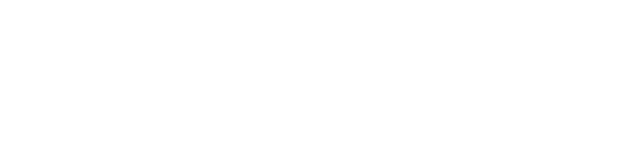
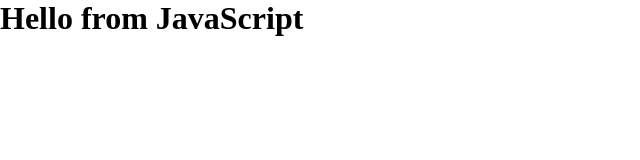
Before and after one commit to AAlliissa/git-course, a plain HTML site: page index.html in a window 1280 px wide. Shown: the whole page, without its empty margins (0-640 px from the left). Drawn offline with Linux system fonts and the light colour scheme.

Commit message:
first commit

```diff
--- a/index.html
+++ b/index.html
@@ -5,8 +5,15 @@
     <meta http-equiv="X-UA-Compatible" content="IE=edge">
     <meta name="viewport" content="width=device-width, initial-scale=1.0">
     <title>Document1</title>
+    <style>
+        * {
+            margin: 0;
+            padding: 0;
+        }
+    </style>
 </head>
 <body>
-
+    <h1>Hello, world!</h1>
 </body>
+<script src="script.js"></script>
 </html>
--- /dev/null
+++ b/script.js
@@ -0,0 +1 @@
+document.body.innerHTML = '<h1>Hello from JavaScript</h1>'
```
